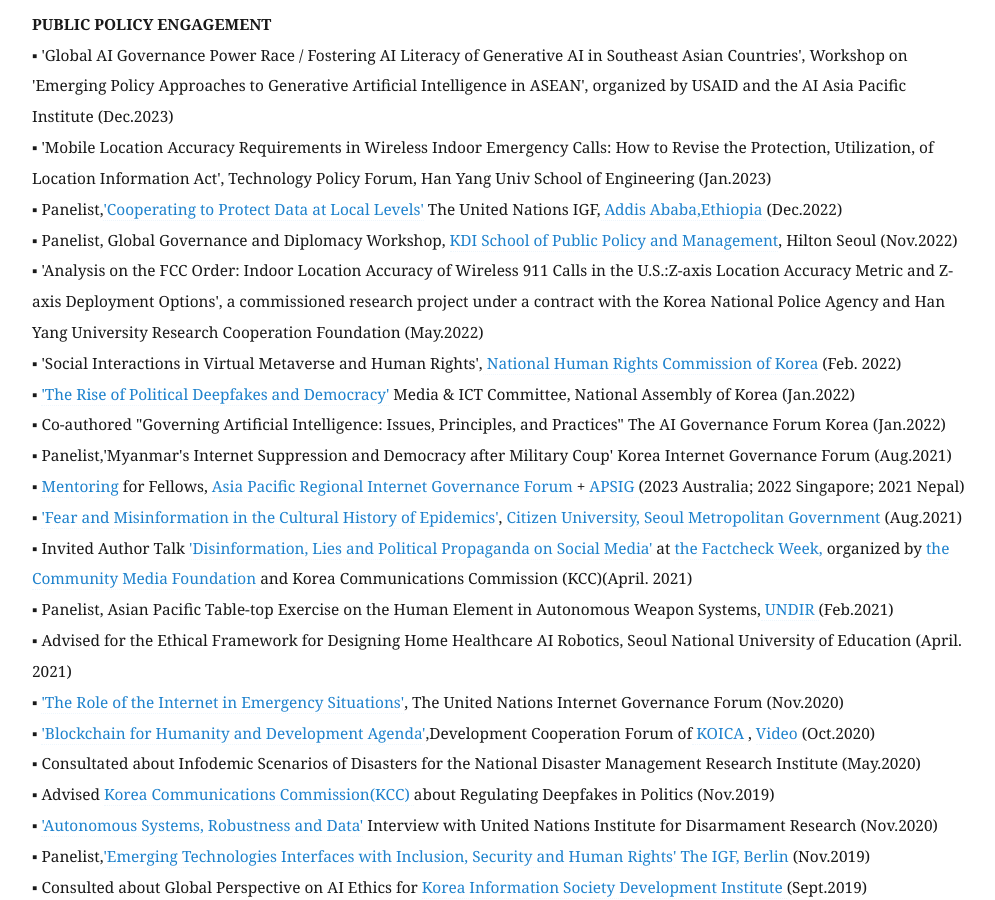
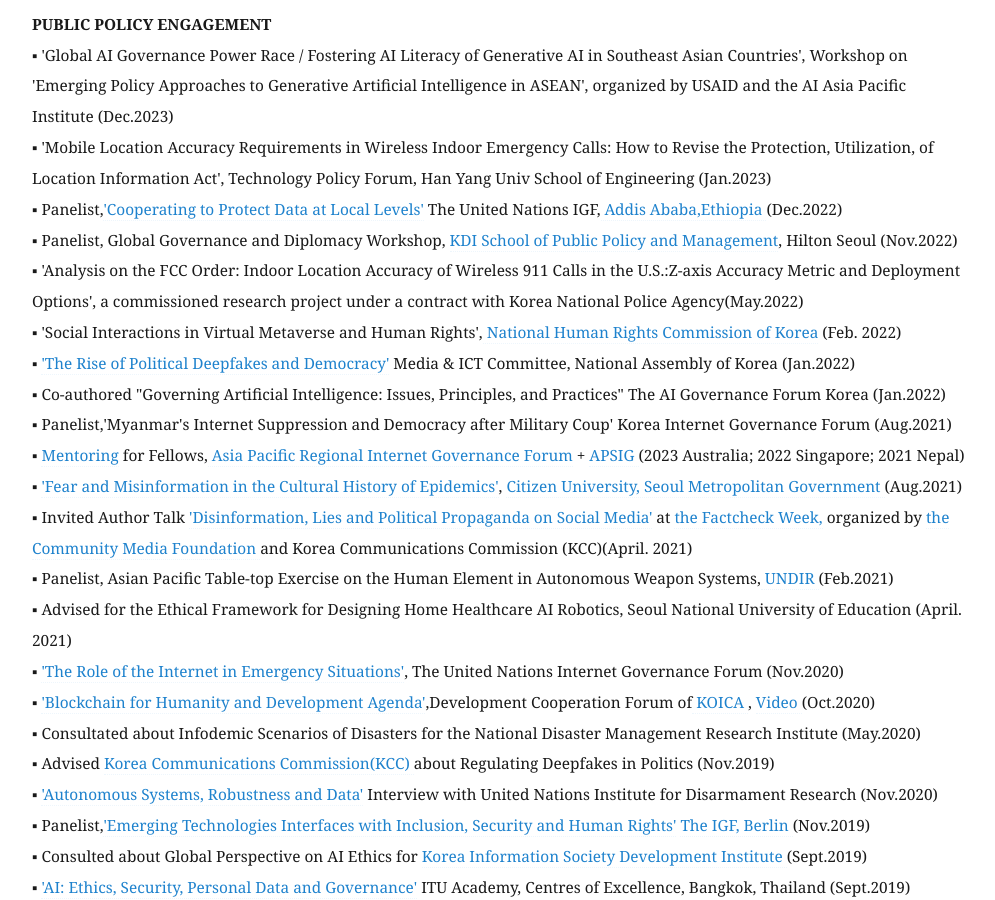
Before and after one commit to eunchangchoi/eunchangchoi.github.io, a Jekyll site: the page built from index.md, in a window 1280 px wide and 900 px high, scrolled down 6580 px. Shown: the whole window, without its empty margins (68-1063 px from the left). Built offline with Jekyll 4.4.1, drawn with Linux system fonts in a browser that asks for light colours.

Commit message:
Update index.md

```diff
--- a/index.md
+++ b/index.md
@@ -148,7 +148,7 @@
 ▪ 'Mobile Location Accuracy Requirements in Wireless Indoor Emergency Calls: How to Revise the Protection, Utilization, of Location Information Act', Technology Policy Forum, Han Yang Univ School of Engineering (Jan.2023)<br>
 ▪ Panelist,<a href="https://www.intgovforum.org/en/content/nris-cooperating-to-protecting-data-at-local-levels">'Cooperating to Protect Data at Local Levels'</a>  The United Nations IGF,<a href="https://www.intgovforum.org/en?mn=zyjlo3zXcEyFoXe0t8ZjjKlZgTEwFS1Ll2ly.kZktiPIaNySpVaEf"> Addis Ababa,Ethiopia </a>(Dec.2022) <br>
 ▪ Panelist, Global Governance and Diplomacy Workshop, <a href="https://www.kdischool.ac.kr/"> KDI School of Public Policy and Management</a>, Hilton Seoul (Nov.2022)<br>
-▪ 'Analysis on the FCC Order: Indoor Location Accuracy of Wireless 911 Calls in the U.S.:Z-axis Location Accuracy Metric and Z-axis Deployment Options', a commissioned research project under a contract with the Korea National Police Agency and Han Yang University Research Cooperation Foundation (May.2022)<br>
+▪ 'Analysis on the FCC Order: Indoor Location Accuracy of Wireless 911 Calls in the U.S.:Z-axis Accuracy Metric and Deployment Options', a commissioned research project under a contract with  Korea National Police Agency(May.2022)<br>
 ▪ 'Social Interactions in Virtual Metaverse and Human Rights',<a href="https://www.humanrights.go.kr/site/main/index002"> National Human Rights Commission of Korea</a> (Feb. 2022)<br>
 ▪ <a href="https://zdnet.co.kr/view/?no=20220112165731">'The Rise of Political Deepfakes and Democracy'</a> Media & ICT Committee, National Assembly of Korea (Jan.2022) <br>
 ▪ Co-authored "Governing Artificial Intelligence: Issues, Principles, and Practices" The AI Governance Forum Korea (Jan.2022)<br>
```
